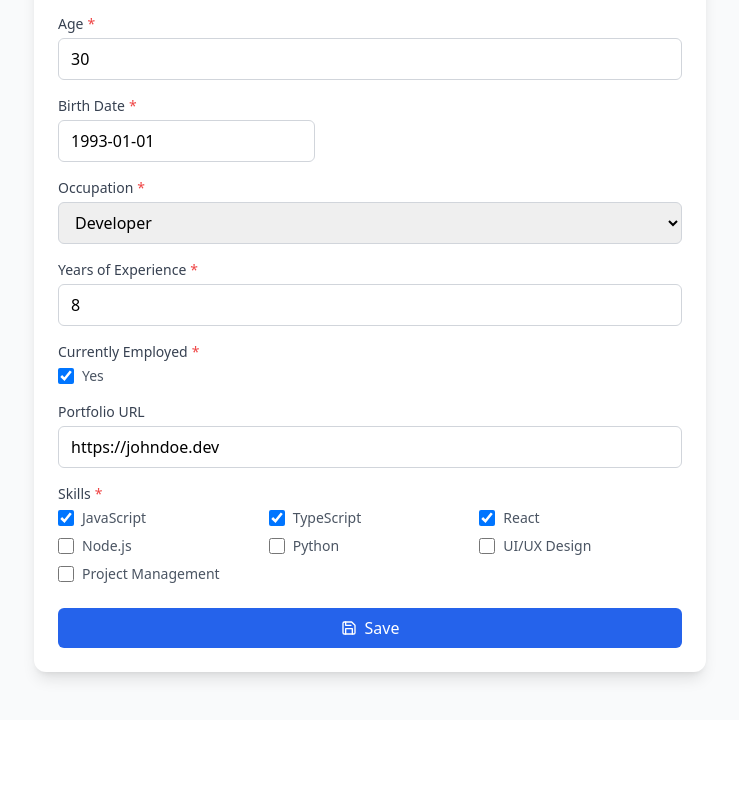
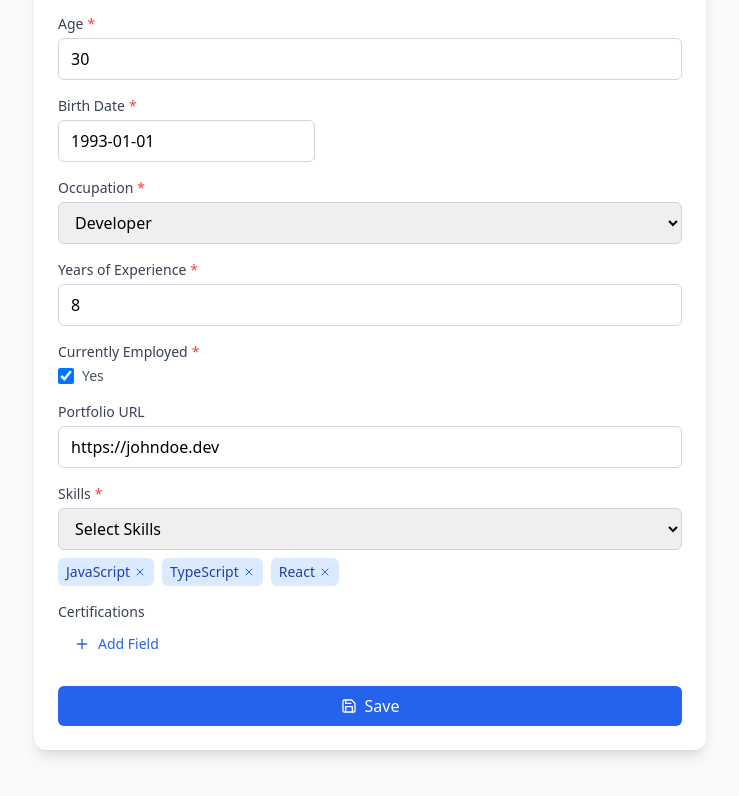
Before and after one commit to qubbit/dynamic-form, a React (Vite) app: page / in a window 1280 px wide. Shown: the part 364-1160 px from the top of the page, without its empty margins (270-1009 px from the left). Before the commit the page ends 1084 px from the top, so only its background shows below. Built offline with nearby package versions, Linux system fonts and the light colour scheme.

Commit message:
Add support for multiple free text fields and multi-select dropdown

```diff
--- a/package.json
+++ b/package.json
@@ -1,6 +1,6 @@
 {
   "name": "@qubbit/dynamic-form",
-  "version": "1.0.1",
+  "version": "1.0.2",
   "description": "A beautiful, production-ready schema-based form builder for React applications",
   "type": "module",
   "main": "dist/index.js",
--- /dev/null
+++ b/src/components/DynamicFields.tsx
@@ -0,0 +1,59 @@
+import React from 'react';
+import { Plus, Trash2 } from 'lucide-react';
+
+interface DynamicFieldsProps {
+  values: string[];
+  onChange: (values: string[]) => void;
+  placeholder?: string;
+}
+
+export const DynamicFields: React.FC<DynamicFieldsProps> = ({
+  values = [],
+  onChange,
+  placeholder = 'Enter value...'
+}) => {
+  const handleAdd = () => {
+    onChange([...values, '']);
+  };
+
+  const handleRemove = (index: number) => {
+    onChange(values.filter((_, i) => i !== index));
+  };
+
+  const handleChange = (index: number, value: string) => {
+    const newValues = [...values];
+    newValues[index] = value;
+    onChange(newValues);
+  };
+
+  return (
+    <div className="space-y-2">
+      {values.map((value, index) => (
+        <div key={index} className="flex gap-2">
+          <input
+            type="text"
+            value={value}
+            onChange={(e) => handleChange(index, e.target.value)}
+            placeholder={placeholder}
+            className="flex-1 px-3 py-2 border border-gray-300 rounded-md focus:outline-none focus:ring-2 focus:ring-blue-500"
+          />
+          <button
+            type="button"
+            onClick={() => handleRemove(index)}
+            className="p-2 text-red-600 hover:text-red-800 rounded-md hover:bg-red-50"
+          >
+            <Trash2 className="w-5 h-5" />
+          </button>
+        </div>
+      ))}
+      <button
+        type="button"
+        onClick={handleAdd}
+        className="inline-flex items-center gap-2 px-4 py-2 text-sm text-blue-600 hover:text-blue-800 rounded-md hover:bg-blue-50"
+      >
+        <Plus className="w-4 h-4" />
+        Add Field
+      </button>
+    </div>
+  );
+};
--- a/src/components/FormFields.tsx
+++ b/src/components/FormFields.tsx
@@ -3,6 +3,8 @@ import DatePicker from 'react-datepicker';
 import 'react-datepicker/dist/react-datepicker.css';
 import { AlertCircle } from 'lucide-react';
 import { FieldSchema } from '../types/schema';
+import { MultiSelect } from './MultiSelect';
+import { DynamicFields } from './DynamicFields';
 
 interface FieldProps {
   field: FieldSchema;
@@ -15,6 +17,15 @@ const FormField: React.FC<FieldProps> = ({ field, value, onChange, error }) => {
   const renderField = () => {
     switch (field.type) {
       case 'string':
+        if (field.multiple) {
+          return (
+            <DynamicFields
+              values={value || []}
+              onChange={onChange}
+              placeholder={field.placeholder}
+            />
+          );
+        }
         return (
           <input
             type={field.name === 'email' ? 'email' : field.name === 'portfolio' ? 'url' : 'text'}
@@ -84,6 +95,16 @@ const FormField: React.FC<FieldProps> = ({ field, value, onChange, error }) => {
         );
 
       case 'array':
+        if (field.options && field.options.length > 8) {
+          return (
+            <MultiSelect
+              options={field.options}
+              value={value || []}
+              onChange={onChange}
+              placeholder={`Select ${field.label}`}
+            />
+          );
+        }
         return (
           <div className="grid grid-cols-2 md:grid-cols-3 gap-2">
             {field.options?.map((option) => (
--- /dev/null
+++ b/src/components/MultiSelect.tsx
@@ -0,0 +1,69 @@
+import React from 'react';
+import { X } from 'lucide-react';
+
+interface MultiSelectProps {
+  options: Array<{ value: string; label: string }>;
+  value: string[];
+  onChange: (value: string[]) => void;
+  placeholder?: string;
+}
+
+export const MultiSelect: React.FC<MultiSelectProps> = ({
+  options,
+  value = [],
+  onChange,
+  placeholder = 'Select options...'
+}) => {
+  const handleSelectChange = (e: React.ChangeEvent<HTMLSelectElement>) => {
+    const selectedOption = e.target.value;
+    if (!value.includes(selectedOption)) {
+      onChange([...value, selectedOption]);
+    }
+    e.target.value = ''; // Reset select after selection
+  };
+
+  const removeOption = (optionToRemove: string) => {
+    onChange(value.filter(v => v !== optionToRemove));
+  };
+
+  return (
+    <div className="space-y-2">
+      <select
+        onChange={handleSelectChange}
+        className="w-full px-3 py-2 border border-gray-300 rounded-md focus:outline-none focus:ring-2 focus:ring-blue-500"
+      >
+        <option value="">{placeholder}</option>
+        {options.map(option => (
+          <option
+            key={option.value}
+            value={option.value}
+            disabled={value.includes(option.value)}
+          >
+            {option.label}
+          </option>
+        ))}
+      </select>
+
+      <div className="flex flex-wrap gap-2">
+        {value.map(selectedValue => {
+          const option = options.find(opt => opt.value === selectedValue);
+          return (
+            <span
+              key={selectedValue}
+              className="inline-flex items-center gap-1 px-2 py-1 bg-blue-100 text-blue-800 rounded-md text-sm"
+            >
+              {option?.label}
+              <button
+                type="button"
+                onClick={() => removeOption(selectedValue)}
+                className="text-blue-600 hover:text-blue-800"
+              >
+                <X className="w-3 h-3" />
+              </button>
+            </span>
+          );
+        })}
+      </div>
+    </div>
+  );
+};
--- a/src/schemas/userProfileSchema.ts
+++ b/src/schemas/userProfileSchema.ts
@@ -110,12 +110,24 @@ export const userProfileSchema: FormSchema = {
         { value: "Node.js", label: "Node.js" },
         { value: "Python", label: "Python" },
         { value: "UI/UX Design", label: "UI/UX Design" },
-        { value: "Project Management", label: "Project Management" }
+        { value: "Project Management", label: "Project Management" },
+        { value: "Angular", label: "Angular" },
+        { value: "Vue.js", label: "Vue.js" },
+        { value: "Docker", label: "Docker" },
+        { value: "AWS", label: "AWS" },
+        { value: "DevOps", label: "DevOps" }
       ],
       validation: {
         min: 1,
         message: "Please select at least one skill"
       }
+    },
+    {
+      type: "string",
+      name: "certifications",
+      label: "Certifications",
+      multiple: true,
+      placeholder: "Enter certification name"
     }
   ]
 };
--- a/src/types/schema.ts
+++ b/src/types/schema.ts
@@ -4,6 +4,7 @@ export interface FieldSchema {
   name: string;
   required?: boolean;
   placeholder?: string;
+  multiple?: boolean;
   validation?: {
     min?: number;
     max?: number;
@@ -19,7 +20,7 @@ export interface FieldSchema {
 }
 
 export interface FormSchema {
-  title?: string;
+  title: string;
   fields: FieldSchema[];
 }
 
--- a/vite.config.ts
+++ b/vite.config.ts
@@ -7,7 +7,7 @@ export default defineConfig({
   build: {
     lib: {
       entry: resolve(__dirname, 'src/index.ts'),
-      name: 'SchemaFormBuilder',
+      name: 'DunamicForm',
       fileName: 'index'
     },
     rollupOptions: {
```
